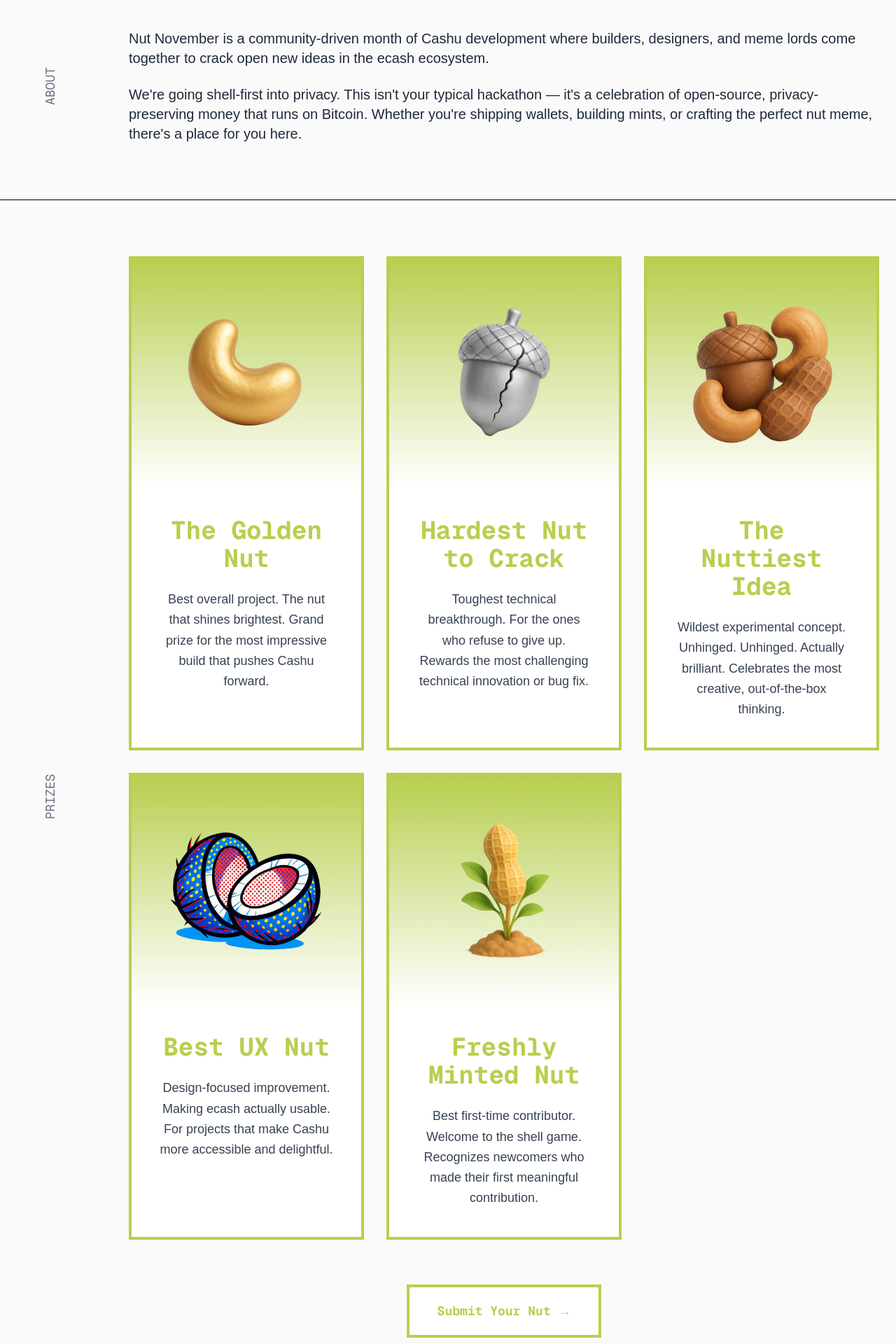
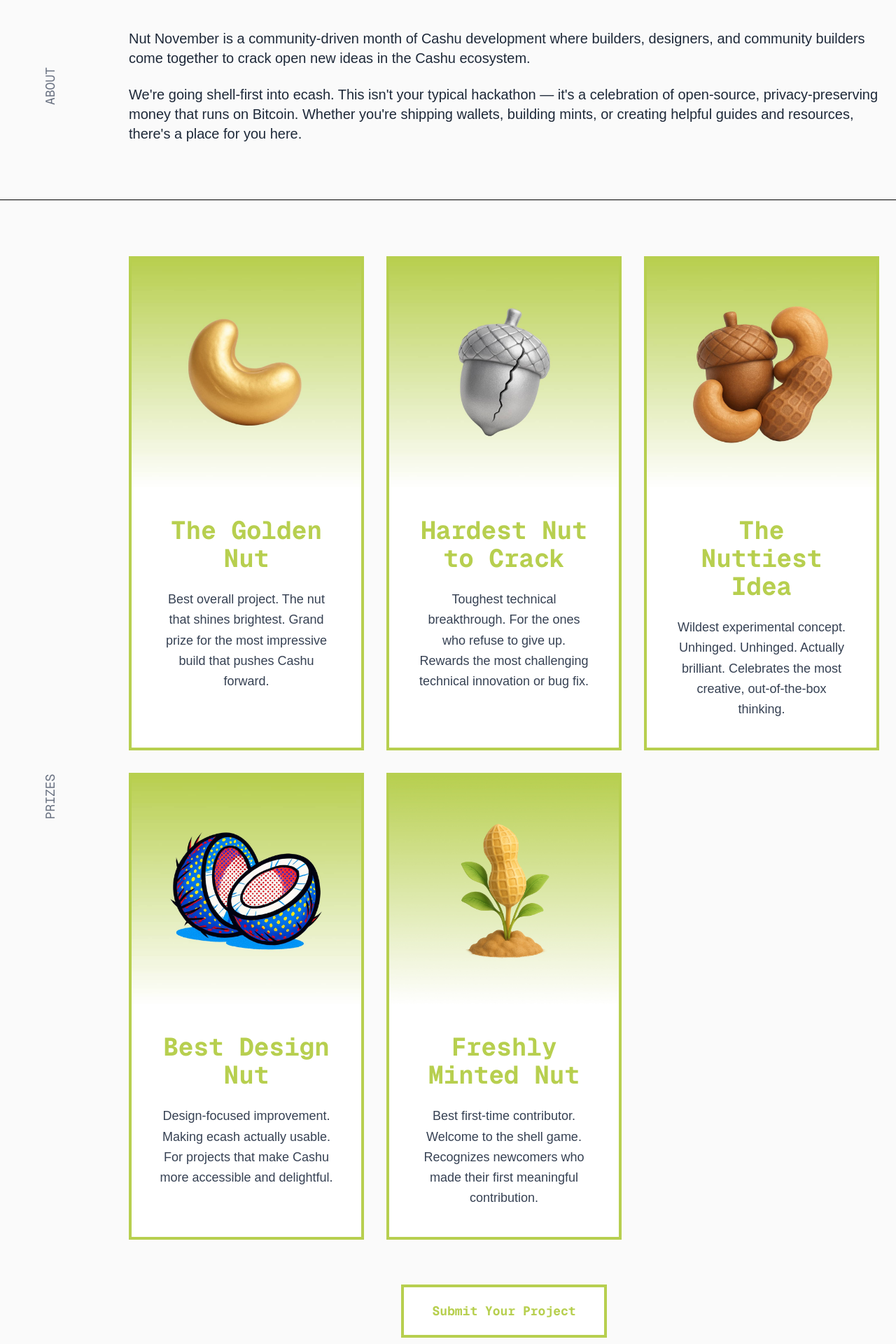
Before and after one commit to cashubtc/nut-november, a Next.js app: page / in a window 1280 px wide. Shown: the part 840-2760 px from the top of the page at 70% size. Built offline with nearby package versions, Linux system fonts and the light colour scheme.

Commit message:
copy updates.

```diff
--- a/src/app/components/About.tsx
+++ b/src/app/components/About.tsx
@@ -16,10 +16,10 @@
         <div className="flex-1 md:pl-12 lg:pl-16">
           <div className="space-y-6 text-lg sm:text-xl text-gray-800">
             <p>
-              Nut November is a community-driven month of Cashu development where builders, designers, and meme lords come together to crack open new ideas in the ecash ecosystem.
+              Nut November is a community-driven month of Cashu development where builders, designers, and community builders come together to crack open new ideas in the Cashu ecosystem.
             </p>
             <p>
-              We&apos;re going shell-first into privacy. This isn&apos;t your typical hackathon — it&apos;s a celebration of open-source, privacy-preserving money that runs on Bitcoin. Whether you&apos;re shipping wallets, building mints, or crafting the perfect nut meme, there&apos;s a place for you here.
+              We&apos;re going shell-first into ecash. This isn&apos;t your typical hackathon — it&apos;s a celebration of open-source, privacy-preserving money that runs on Bitcoin. Whether you&apos;re shipping wallets, building mints, or creating helpful guides and resources, there&apos;s a place for you here.
             </p>
           </div>
         </div>
--- a/src/app/components/FAQ.tsx
+++ b/src/app/components/FAQ.tsx
@@ -8,7 +8,7 @@
   const faqs = [
     {
       question: "Do I need to be a developer?",
-      answer: "Nope, designers count too. Designers, writers, and community builders are all welcome. If you can contribute to Cashu in any way, you're in."
+      answer: "Nope. Designers, writers, and community builders are all welcome. If you can contribute to Cashu in any way, you're in."
     },
     {
       question: "What if my nut isn't finished?",
@@ -20,15 +20,19 @@
     },
     {
       question: "Are there actual prizes?",
-      answer: "Yes, sats and glory. Winners get Bitcoin prizes and eternal bragging rights in the Cashu community."
+      answer: "Yes,glory. Winners will get this project shwon on the website;s showcase section and eternal bragging rights in the Cashu community."
     },
     {
       question: "Why nuts?",
-      answer: "Because Cashu. Also, 'No Nut November' exists, so we're flipping it. We're going nuts for privacy-preserving money."
+      answer: "Because Cashu. Also, 'No Nut November' exists, so we're flipping it. We're going nuts for ecash."
     },
     {
       question: "What's Cashu?",
-      answer: "Cashu is a Chaumian ecash protocol for Bitcoin. It's private, offline-capable, and runs on Bitcoin. Think digital cash, but actually private."
+      answer: (
+        <>
+          <a href="https://cashu.space/" target="_blank" rel="noopener noreferrer" className="hover:underline font-semibold">Cashu</a> is a Chaumian ecash protocol for Bitcoin. It&apos;s private, offline-capable, and runs on Bitcoin. Think digital cash, but actually private.
+        </>
+      )
     },
     {
       question: "Can I submit multiple projects?",
@@ -36,7 +40,11 @@
     },
     {
       question: "What if I've never used Cashu before?",
-      answer: "Perfect time to start. Check out the docs, join the community, and dive in. Freshly minted nuts are especially welcome."
+      answer: (
+        <>
+          Perfect time to start. Check out the <a href="https://docs.cashu.space/" target="_blank" rel="noopener noreferrer" className="hover:underline font-semibold">docs</a>, join the community, and dive in. Freshly minted nuts are especially welcome.
+        </>
+      )
     }
   ];
 
--- a/src/app/components/HowToParticipate.tsx
+++ b/src/app/components/HowToParticipate.tsx
@@ -18,7 +18,7 @@
     {
       number: "4",
       title: "Submit by Nov 30",
-      description: "Deadline's November 30th. There's no wrong way to nut — as long as it involves ecash."
+      description: "Deadline's November 30th."
     }
   ];
 
--- a/src/app/components/Prizes.tsx
+++ b/src/app/components/Prizes.tsx
@@ -19,7 +19,7 @@
     },
     {
       image: "/uxnut.jpg",
-      name: "Best UX Nut",
+      name: "Best Design Nut",
       description: "Design-focused improvement. Making ecash actually usable. For projects that make Cashu more accessible and delightful."
     },
     {
@@ -75,7 +75,7 @@
               href="#participate"
               className="inline-block px-10 py-5 bg-white text-[#B7CF4F] font-bold border-4 border-[#B7CF4F] hover:bg-[#f5f5f5] text-lg font-mono"
             >
-              Submit Your Nut →
+              Submit Your Project
             </a>
           </div>
         </div>
```
